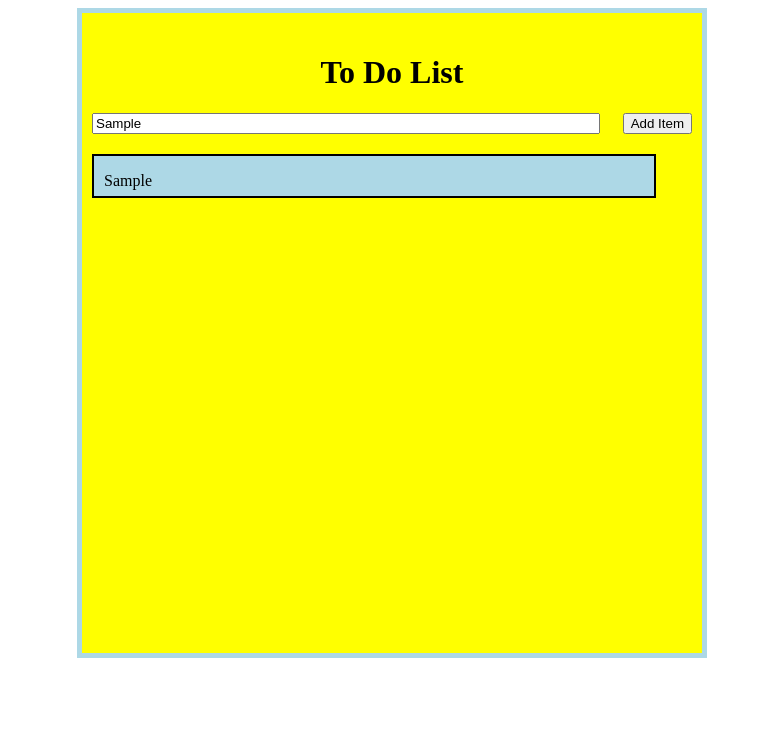
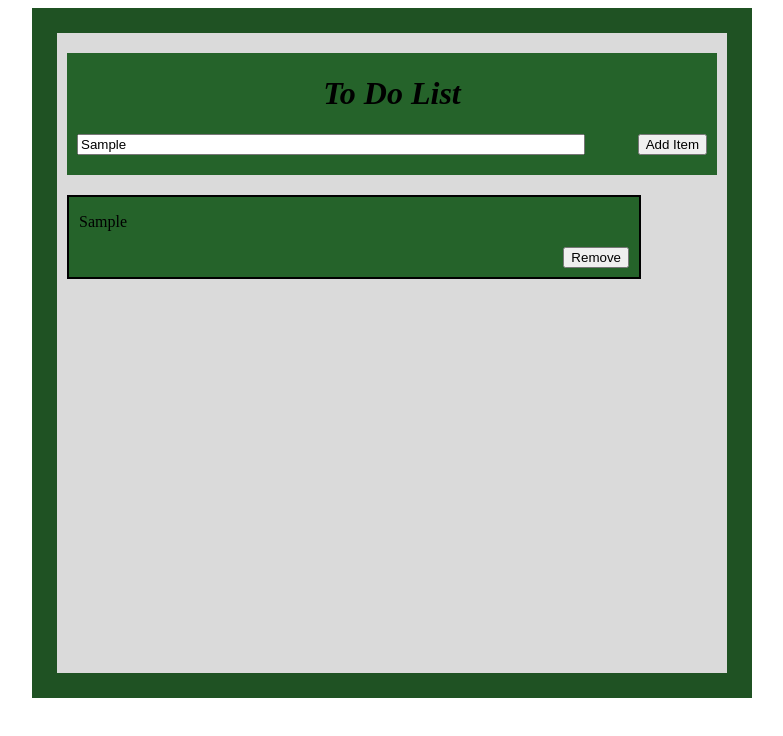
Before and after one commit to dogaegeozden/Javascrip-Projects, a plain HTML site: page To-Do-List/index.html in a window 1280 px wide. Both pictures are taken after typing "Sample" into the empty fields and a click on the button "Add Item". Shown: the whole page, without its empty margins (248-1031 px from the left). Drawn offline with Linux system fonts and the light colour scheme.

Commit message:
Add files via upload

```diff
--- a/To-Do-List/index.html
+++ b/To-Do-List/index.html
@@ -7,9 +7,12 @@
     </head>
     <body>
         <div class="text-box">
-            <h1>To Do List</h1>
-            <input type="text" name="" id="myInput" placeholder="Type something...">
-            <button>Add Item</button>
+            <div class="Header-Box">
+                <h1><em>To Do List</em></h1>
+                <input type="text" name="" id="myInput" placeholder="Type something...">
+                <button>Add Item</button>
+
+            </div>
 
         </div>
 
--- a/To-Do-List/scripts/script.js
+++ b/To-Do-List/scripts/script.js
@@ -8,18 +8,32 @@ addItemButton.onclick = function () {
     toDoListBox.appendChild(newChildToDoListBox);
     let allChildToDoListBoxes = document.querySelectorAll(".child-to-do-list-box");
     for (let i = 0; i < allChildToDoListBoxes.length; i++ ) {
-        allChildToDoListBoxes[i].style.background = "lightblue";
-        allChildToDoListBoxes[i].style.height = "40px";
+        allChildToDoListBoxes[i].style.background = "#25632a";
+        allChildToDoListBoxes[i].style.height = "70px";
         allChildToDoListBoxes[i].style.width = "550px";
         allChildToDoListBoxes[i].style.margin = "0px 0px 10px 0px";
         allChildToDoListBoxes[i].style.border = "solid 2px black";
-        allChildToDoListBoxes[i].style.padding = "0 0 0 10px";
+        allChildToDoListBoxes[i].style.padding = "0px 10px 10px 10px";
+    }
 
-
-    }
     let inputVal = document.querySelector("input").value;
     let newToDoListPara = document.createElement("p");
     newToDoListPara.textContent = inputVal;
     newChildToDoListBox.appendChild(newToDoListPara);
+    let removeBtn = document.createElement("button");
+    let removeBtnAttribute = "Remove-Btn";
+    removeBtn.setAttribute("class", removeBtnAttribute);
+    removeBtn.textContent = "Remove";
+    newChildToDoListBox.appendChild(removeBtn);
+
+    let allRemoveBtns = document.querySelectorAll(".Remove-Btn");
+    for ( let a = 0; a < allRemoveBtns.length; a += 1 ) {
+        allRemoveBtns[a].addEventListener("click", removeListItem)
+    }
+
+    function removeListItem () {
+        var div = this.parentElement;
+        div.style.display = "none";
+    }
 
 }
--- a/To-Do-List/styles/style.css
+++ b/To-Do-List/styles/style.css
@@ -1,11 +1,18 @@
 .text-box{
-    width: 600px;
     height: auto;
-    border: solid lightblue 5px;
-    background: yellow;
+    border: solid #1f5223 25px;
+    background: #dadada;
     padding: 20px 10px;
     margin: auto;
     min-height: 600px;
+    max-width: 650px;
+
+}
+
+.Header-Box {
+    background: #25632a;
+    padding: 1px 10px 0px 10px;
+    margin-bottom: 20px;
 }
 
 h1{
@@ -19,6 +26,7 @@ h1{
     margin: 10px;
     background-color: orange;
 }
+
 button {
     float: right;
 }
```
